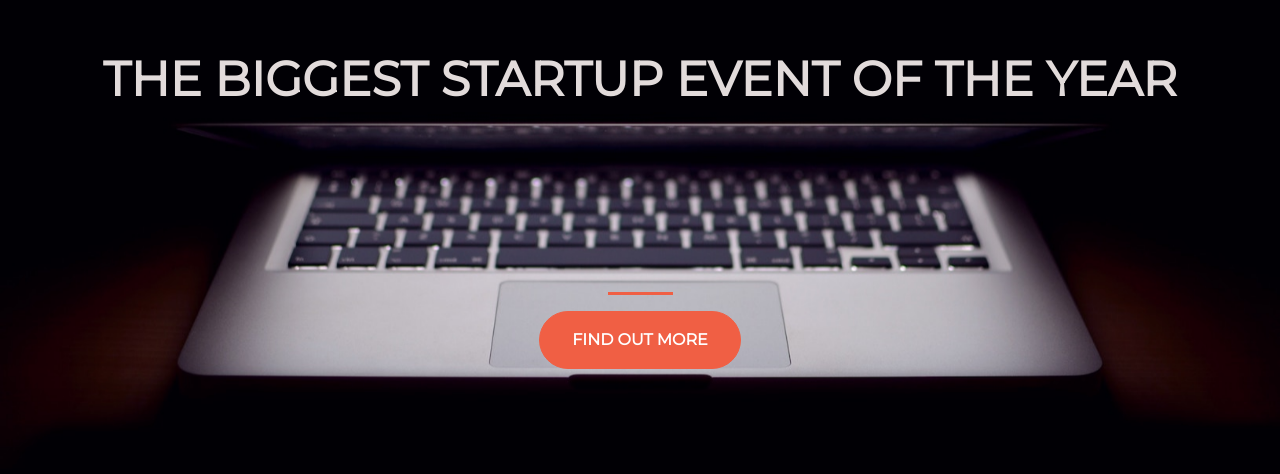
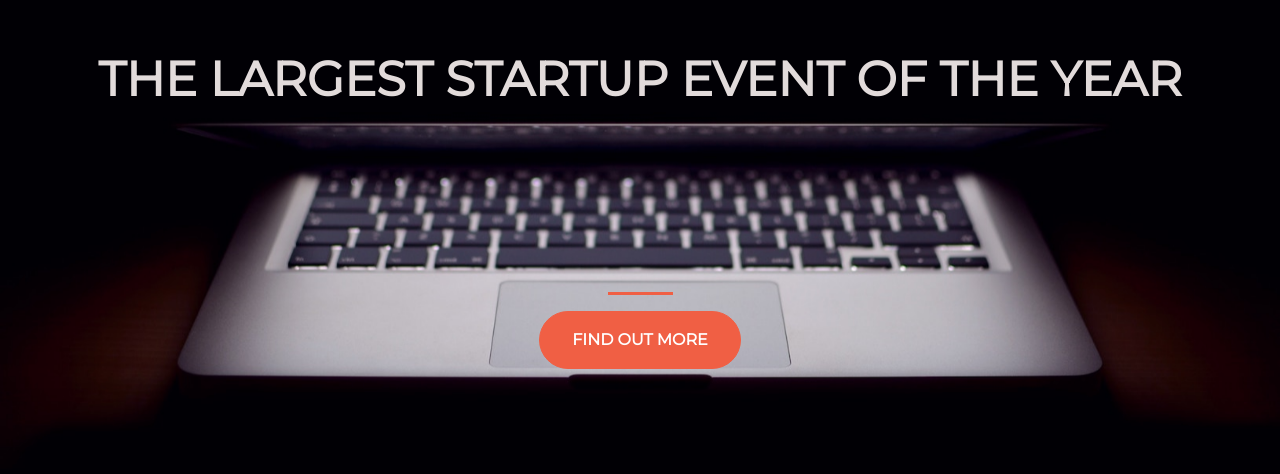
Before and after one commit to stoicprogrammer1/background-generator, a plain HTML site: page index.html in a window 1280 px wide. Shown: the part 190-664 px from the top of the page. Drawn offline with nearby package versions, Linux system fonts and the light colour scheme.

Commit message:
reverting back to old title

```diff
--- a/index.html
+++ b/index.html
@@ -17,7 +17,7 @@
     <div class="container d-flex align-items-center h-100">
      <div class="row">
        <header class="text-center col-12">
-          <h1 class="text-uppercase"><strong>The biggest startup event of the year</strong></h1>
+          <h1 class="text-uppercase"><strong>The Largest startup event of the year</strong></h1>
         </header>
         <div class="buffer col-12"></div>
         <section class="text-center col-12">
```
